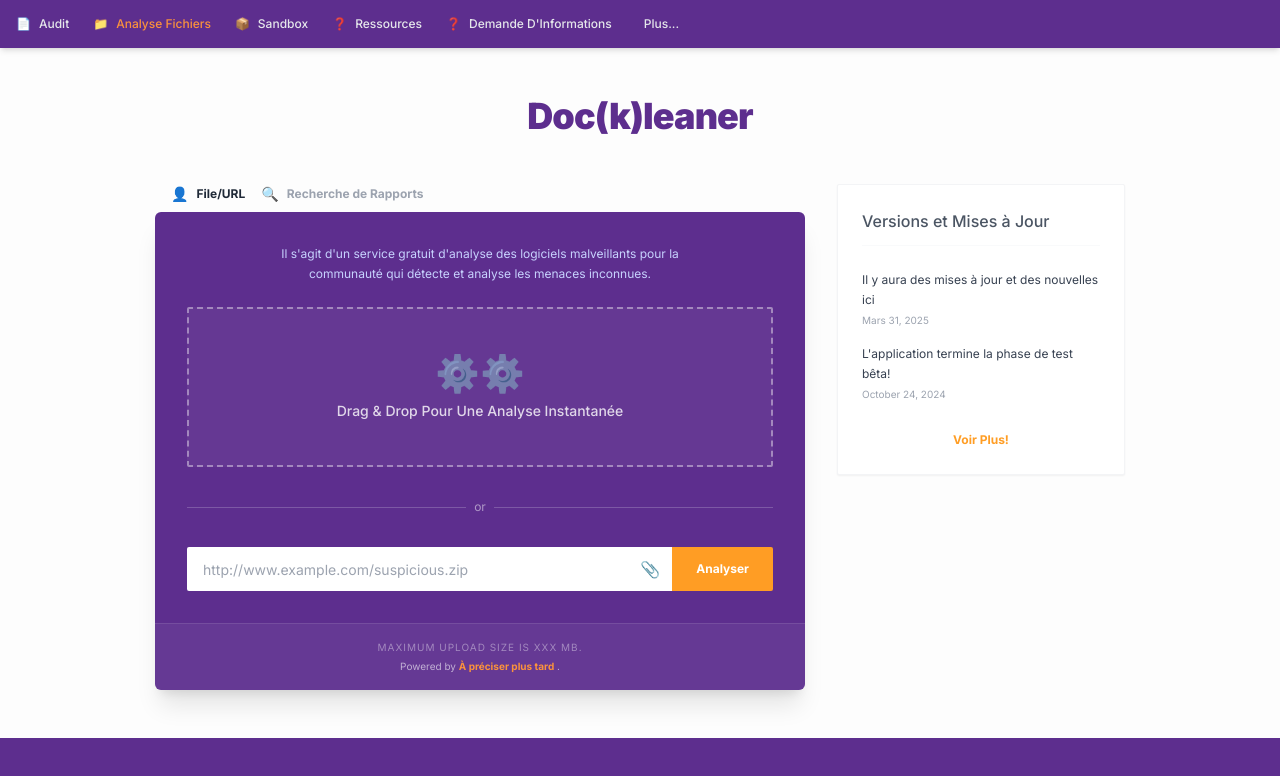
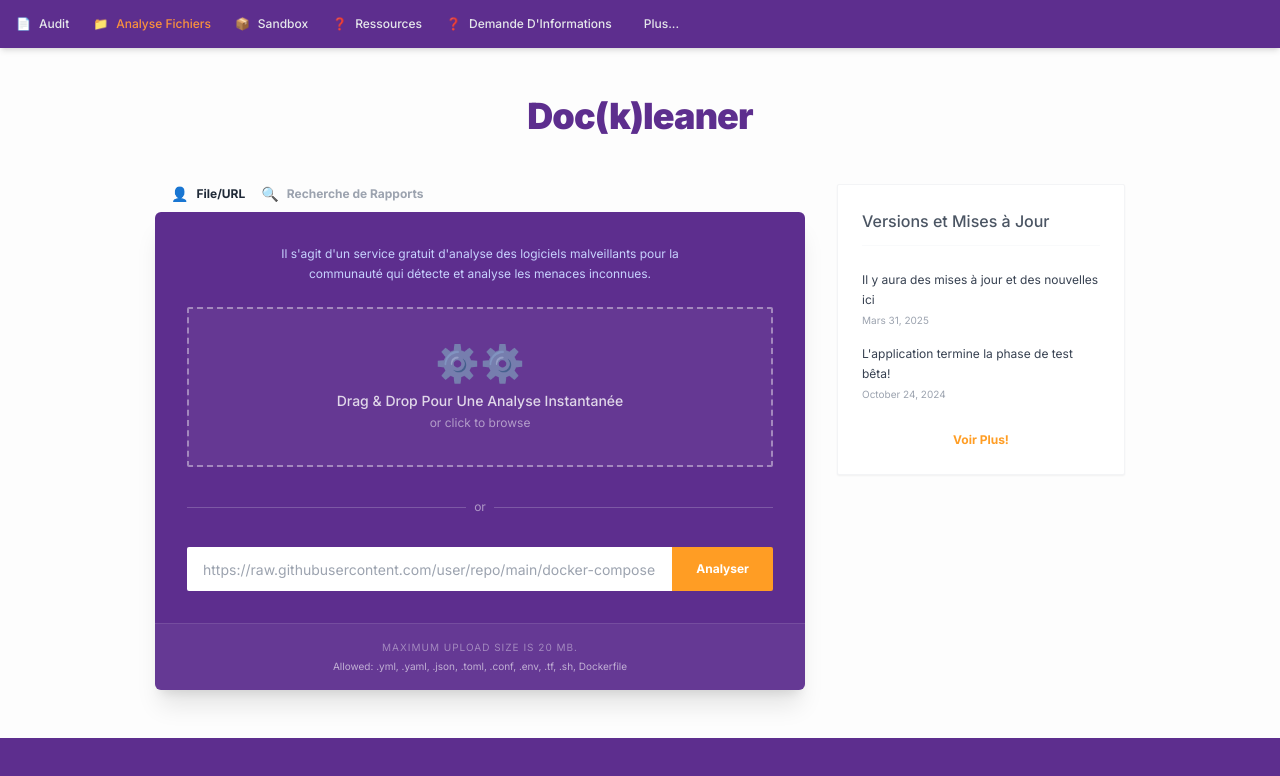
Before and after one commit to iddqdld/doc-k-leaner, a React (Vite) app in the folder frontend/: page / in a window 1280 px wide. Shown: the top 776 px of the page. Built offline with nearby package versions, Linux system fonts and the light colour scheme.

Commit message:
simple frontend connection to test file upload api

```diff
--- a/frontend/src/components/Scanner.tsx
+++ b/frontend/src/components/Scanner.tsx
@@ -1,12 +1,105 @@
-
-import React, { useState } from 'react';
-import { analyzeSecurityConfig } from '../services/geminiService';
-import { AuditType } from '../types';
+import React, { useState, useRef, DragEvent } from 'react';
+import { uploadFile, uploadFromUrl, FileUploadResponse } from '../services/fileApi';
 
 const Scanner: React.FC = () => {
+  // Form state
   const [url, setUrl] = useState('');
   const [activeSubTab, setActiveSubTab] = useState<'file' | 'search'>('file');
-  const [isScanning, setIsScanning] = useState(false);
+
+  // Upload state
+  const [isUploading, setIsUploading] = useState(false);
+  const [isDragging, setIsDragging] = useState(false);
+  const [error, setError] = useState<string | null>(null);
+  const [uploadedFile, setUploadedFile] = useState<FileUploadResponse | null>(null);
+
+  // Hidden file input ref (for click to upload)
+  const fileInputRef = useRef<HTMLInputElement>(null);
+
+  const handleDragOver = (e: DragEvent<HTMLDivElement>) => {
+    e.preventDefault();
+    e.stopPropagation();
+    setIsDragging(true);
+  };
+
+  const handleDragLeave = (e: DragEvent<HTMLDivElement>) => {
+    e.preventDefault();
+    e.stopPropagation();
+    setIsDragging(false);
+  };
+
+  const handleDrop = async (e: DragEvent<HTMLDivElement>) => {
+    e.preventDefault();
+    e.stopPropagation();
+    setIsDragging(false);
+
+    const files = e.dataTransfer.files;
+    if (files.length > 0) {
+      await handleFileUpload(files[0]);
+    }
+  };
+
+  const handleDropZoneClick = () => {
+    fileInputRef.current?.click();
+  };
+
+  const handleFileInputChange = async (e: React.ChangeEvent<HTMLInputElement>) => {
+    const files = e.target.files;
+    if (files && files.length > 0) {
+      await handleFileUpload(files[0]);
+    }
+    // Reset input so same file can be selected again
+    e.target.value = '';
+  };
+
+  const handleFileUpload = async (file: File) => {
+    setIsUploading(true);
+    setError(null);
+    setUploadedFile(null);
+
+    try {
+      const result = await uploadFile(file);
+      setUploadedFile(result);
+      console.log('File uploaded:', result);
+    } catch (err) {
+      setError(err instanceof Error ? err.message : 'Upload failed');
+    } finally {
+      setIsUploading(false);
+    }
+  };
+
+  const handleUrlSubmit = async () => {
+    if (!url.trim()) {
+      setError('Please enter a URL');
+      return;
+    }
+
+    setIsUploading(true);
+    setError(null);
+    setUploadedFile(null);
+
+    try {
+      const result = await uploadFromUrl(url);
+      setUploadedFile(result);
+      setUrl(''); // Clear input on success
+      console.log('File fetched from URL:', result);
+    } catch (err) {
+      setError(err instanceof Error ? err.message : 'Failed to fetch URL');
+    } finally {
+      setIsUploading(false);
+    }
+  };
+
+  const handleKeyPress = (e: React.KeyboardEvent<HTMLInputElement>) => {
+    if (e.key === 'Enter') {
+      handleUrlSubmit();
+    }
+  };
+
+  const formatFileSize = (bytes: number): string => {
+    if (bytes < 1024) return `${bytes} B`;
+    if (bytes < 1024 * 1024) return `${(bytes / 1024).toFixed(1)} KB`;
+    return `${(bytes / (1024 * 1024)).toFixed(1)} MB`;
+  };
 
   return (
     <div className="w-full space-y-8 animate-in fade-in duration-700">
@@ -42,13 +135,65 @@ const Scanner: React.FC = () => {
                 Il s'agit d'un service gratuit d'analyse des logiciels malveillants pour la communauté qui détecte et analyse les menaces inconnues.
               </p>
 
+              {/* Error Message */}
+              {error && (
+                <div className="w-full bg-red-500/20 border border-red-400/50 rounded px-4 py-2 text-red-200 text-sm">
+                  {error}
+                </div>
+              )}
+
+              {/* Success Message */}
+              {uploadedFile && (
+                <div className="w-full bg-green-500/20 border border-green-400/50 rounded px-4 py-3 text-green-200 text-sm text-left">
+                  <p className="font-bold mb-1">✓ File uploaded successfully!</p>
+                  <p><span className="text-green-300">Filename:</span> {uploadedFile.filename}</p>
+                  <p><span className="text-green-300">Size:</span> {formatFileSize(uploadedFile.size)}</p>
+                  <p><span className="text-green-300">ID:</span> <code className="bg-black/20 px-1 rounded">{uploadedFile.file_id}</code></p>
+                </div>
+              )}
+
               {/* Drag & Drop Area */}
-              <div className="w-full h-40 border-2 border-dashed border-white/40 rounded-sm bg-white/5 flex flex-col items-center justify-center cursor-pointer hover:bg-white/10 transition-colors group">
-                <div className="flex items-center gap-1 mb-2 text-white/60 group-hover:scale-110 transition-transform">
-                  <span className="text-4xl">⚙️⚙️</span>
-                </div>
-                <p className="text-white/80 text-sm font-medium">Drag & Drop Pour Une Analyse Instantanée</p>
+              <div
+                onClick={handleDropZoneClick}
+                onDragOver={handleDragOver}
+                onDragLeave={handleDragLeave}
+                onDrop={handleDrop}
+                className={`
+                  w-full h-40 border-2 border-dashed rounded-sm
+                  flex flex-col items-center justify-center cursor-pointer
+                  transition-all duration-200 group
+                  ${isDragging
+                    ? 'border-white bg-white/20 scale-[1.02]'
+                    : 'border-white/40 bg-white/5 hover:bg-white/10'}
+                  ${isUploading ? 'pointer-events-none opacity-50' : ''}
+                `}
+              >
+                {isUploading ? (
+                  <>
+                    <div className="animate-spin text-4xl mb-2">⚙️</div>
+                    <p className="text-white/80 text-sm font-medium">Uploading...</p>
+                  </>
+                ) : (
+                  <>
+                    <div className="flex items-center gap-1 mb-2 text-white/60 group-hover:scale-110 transition-transform">
+                      <span className="text-4xl">⚙️⚙️</span>
+                    </div>
+                    <p className="text-white/80 text-sm font-medium">
+                      {isDragging ? 'Drop your file here!' : 'Drag & Drop Pour Une Analyse Instantanée'}
+                    </p>
+                    <p className="text-white/50 text-xs mt-1">or click to browse</p>
+                  </>
+                )}
               </div>
+
+              {/* Hidden file input */}
+              <input
+                ref={fileInputRef}
+                type="file"
+                onChange={handleFileInputChange}
+                className="hidden"
+                accept=".yml,.yaml,.json,.toml,.ini,.conf,.cfg,.env,.properties,.tf,.hcl,.sh,.bash,.txt,.md"
+              />
 
               <div className="w-full flex items-center gap-2 text-white/50 text-xs py-2">
                 <div className="flex-1 h-px bg-white/20"></div>
@@ -63,17 +208,18 @@ const Scanner: React.FC = () => {
                     type="text"
                     value={url}
                     onChange={(e) => setUrl(e.target.value)}
-                    placeholder="http://www.example.com/suspicious.zip"
-                    className="w-full h-11 px-4 py-2 text-sm bg-white rounded-l-sm outline-none text-gray-800 placeholder:text-gray-400"
+                    onKeyPress={handleKeyPress}
+                    placeholder="https://raw.githubusercontent.com/user/repo/main/docker-compose.yml"
+                    className="w-full h-11 px-4 py-2 text-sm bg-white rounded-l-sm outline-none text-gray-800 placeholder:text-gray-400 disabled:opacity-50"
+                    disabled={isUploading}
                   />
-                  <button className="absolute right-3 top-1/2 -translate-y-1/2 text-gray-400 hover:text-gray-600">
-                    📎
-                  </button>
                 </div>
                 <button
-                  className="bg-[#ff9d24] text-white px-6 font-bold text-xs rounded-r-sm hover:bg-[#e68a1f] transition-colors"
+                  onClick={handleUrlSubmit}
+                  disabled={isUploading}
+                  className="bg-[#ff9d24] text-white px-6 font-bold text-xs rounded-r-sm hover:bg-[#e68a1f] transition-colors disabled:opacity-50 disabled:cursor-not-allowed"
                 >
-                  Analyser
+                  {isUploading ? 'Loading...' : 'Analyser'}
                 </button>
               </div>
             </div>
@@ -81,10 +227,10 @@ const Scanner: React.FC = () => {
             {/* Bottom info bar */}
             <div className="bg-white/5 py-4 px-6 border-t border-white/10 text-center">
               <p className="text-[10px] text-white/40 uppercase tracking-widest">
-                Maximum upload size is XXX MB.
+                Maximum upload size is 20 MB.
               </p>
               <div className="text-[10px] text-white/60 mt-1">
-                Powered by <span className="text-orange-400 font-bold">À préciser plus tard</span> .
+                Allowed: .yml, .yaml, .json, .toml, .conf, .env, .tf, .sh, Dockerfile
               </div>
             </div>
           </div>
--- /dev/null
+++ b/frontend/src/services/fileApi.ts
@@ -0,0 +1,80 @@
+//file upload api service
+
+// api base url
+const API_BASE_URL = 'http://localhost:8000';
+
+// types defenition pour avoir les memes avec back
+export interface FileUploadResponse {
+  file_id: string;
+  filename: string;
+  size: number;
+  content_type: string;
+  source: 'upload' | 'url';
+  uploaded_at: string;
+}
+
+export interface ApiError {
+  detail: string;
+}
+// api functions
+
+// drag&drop upload
+export async function uploadFile(file: File): Promise<FileUploadResponse> {
+  const formData = new FormData();
+  formData.append('file', file);
+
+  const response = await fetch(`${API_BASE_URL}/api/files/upload`, {
+    method: 'POST',
+    body: formData,
+    // Content-Type header - set by browser par default
+  });
+
+  if (!response.ok) {
+    const error: ApiError = await response.json();
+    throw new Error(error.detail || `Upload failed: ${response.status}`);
+  }
+
+  return response.json();
+}
+
+/* url upload */
+export async function uploadFromUrl(url: string): Promise<FileUploadResponse> {
+  const response = await fetch(`${API_BASE_URL}/api/files/from-url`, {
+    method: 'POST',
+    headers: {
+      'Content-Type': 'application/json',
+    },
+    body: JSON.stringify({ url }),
+  });
+
+  if (!response.ok) {
+    const error: ApiError = await response.json();
+    throw new Error(error.detail || `Upload failed: ${response.status}`);
+  }
+
+  return response.json();
+}
+
+/* get metadata */
+export async function getFileMetadata(fileId: string): Promise<FileUploadResponse> {
+  const response = await fetch(`${API_BASE_URL}/api/files/${fileId}`);
+
+  if (!response.ok) {
+    const error: ApiError = await response.json();
+    throw new Error(error.detail || `Failed to get file: ${response.status}`);
+  }
+
+  return response.json();
+}
+
+/* delete */
+export async function deleteFile(fileId: string): Promise<void> {
+  const response = await fetch(`${API_BASE_URL}/api/files/${fileId}`, {
+    method: 'DELETE',
+  });
+
+  if (!response.ok) {
+    const error: ApiError = await response.json();
+    throw new Error(error.detail || `Failed to delete file: ${response.status}`);
+  }
+}
```
